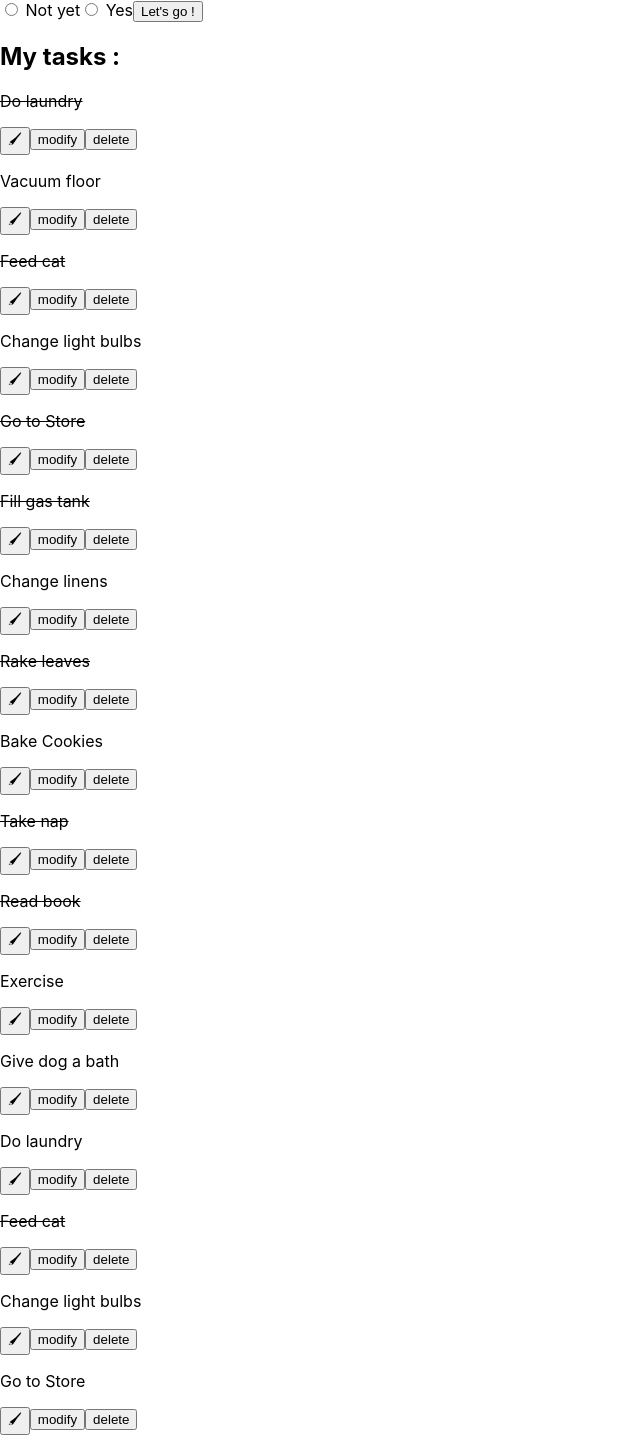
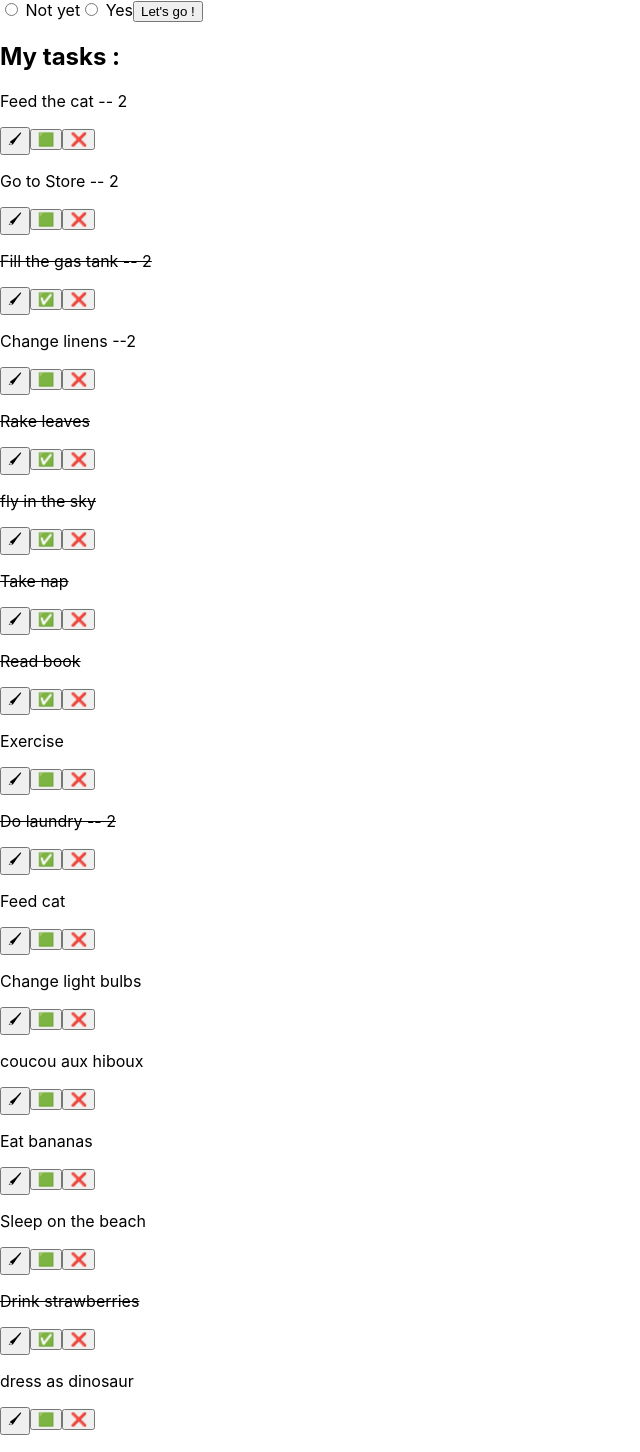
Before and after one commit to AlixV/todolist-mockjson-react, a React (Create React App) app: page / in a window 1280 px wide. Shown: the part 236-1688 px from the top of the page, without its empty margins (0-640 px from the left). Built offline with nearby package versions, Linux system fonts and the light colour scheme; data requests are answered from the project's data file.

Commit message:
CRUD done

```diff
--- a/data/db.json
+++ b/data/db.json
@@ -1,39 +1,24 @@
 {
   "todo": [
     {
-      "id": 2,
-      "task": "Do laundry",
-      "complete": true
+      "complete": false,
+      "task": "Feed the cat -- 2",
+      "id": 4
     },
     {
-      "id": 3,
-      "task": "Vacuum floor",
-      "complete": false
+      "complete": false,
+      "task": "Go to Store -- 2",
+      "id": 6
     },
     {
-      "id": 4,
-      "task": "Feed cat",
-      "complete": true
+      "complete": true,
+      "task": "Fill the gas tank -- 2",
+      "id": 7
     },
     {
-      "id": 5,
-      "task": "Change light bulbs",
-      "complete": false
-    },
-    {
-      "id": 6,
-      "task": "Go to Store",
-      "complete": true
-    },
-    {
-      "id": 7,
-      "task": "Fill gas tank",
-      "complete": true
-    },
-    {
-      "id": 8,
-      "task": "Change linens",
-      "complete": false
+      "task": "Change linens --2",
+      "complete": false,
+      "id": 8
     },
     {
       "id": 9,
@@ -41,9 +26,9 @@
       "complete": true
     },
     {
-      "id": 10,
-      "task": "Bake Cookies",
-      "complete": false
+      "task": "fly in the sky",
+      "complete": true,
+      "id": 10
     },
     {
       "id": 11,
@@ -56,24 +41,19 @@
       "complete": true
     },
     {
-      "id": 13,
+      "complete": false,
       "task": "Exercise",
-      "complete": false
+      "id": 13
     },
     {
-      "id": 14,
-      "task": "Give dog a bath",
-      "complete": false
+      "complete": true,
+      "task": "Do laundry -- 2",
+      "id": 15
     },
     {
-      "id": 15,
-      "task": "Do laundry",
-      "complete": false
-    },
-    {
-      "id": 17,
+      "complete": false,
       "task": "Feed cat",
-      "complete": true
+      "id": 17
     },
     {
       "id": 18,
@@ -81,12 +61,12 @@
       "complete": false
     },
     {
-      "id": 19,
-      "task": "Go to Store",
-      "complete": false
+      "task": "coucou aux hiboux",
+      "id": 19
     },
     {
       "task": "Eat bananas",
+      "complete": false,
       "id": 21
     },
     {
@@ -95,14 +75,19 @@
       "id": 22
     },
     {
+      "complete": true,
       "task": "Drink strawberries",
-      "complete": true,
       "id": 23
     },
     {
+      "complete": false,
       "task": "dress as dinosaur",
-      "complete": true,
       "id": 24
+    },
+    {
+      "complete": false,
+      "task": "go en Australie -- 3",
+      "id": 25
     }
   ]
 }
--- a/package.json
+++ b/package.json
@@ -8,6 +8,7 @@
     "@testing-library/user-event": "^13.5.0",
     "axios": "^0.27.2",
     "react": "^18.2.0",
+    "react-confirm-alert": "^3.0.6",
     "react-dom": "^18.2.0",
     "react-router-dom": "^6.4.0",
     "react-scripts": "5.0.1",
--- a/src/App.js
+++ b/src/App.js
@@ -10,6 +10,9 @@ function App() {
   const [newTask, setNewTask] = useState();
   const [complete, setComplete] = useState(false);
 
+  // const [modifytask, setModifytask] = useState();
+  // const [modifycomplete, setModifycomplete] = useState();
+
   useEffect(() => {
     fetch("http://localhost:8000/todo")
       .then((res) => {
@@ -18,7 +21,7 @@ function App() {
       .then((data) => {
         setTasks(data);
       });
-  }, [newTask]); // comment surveiller sans infinit loop à l'ouverture
+  }, [newTask]);
 
   const deleteTask = (id) => {
     axios
@@ -36,14 +39,14 @@ function App() {
       .catch((e) => console.log(e));
   };
 
-  const updateTask = (id) => {
-    axios
-      .put("http://localhost:8000/todo/" + id)
-      .then(() => {
-        console.log("update successful");
-      })
-      .catch((e) => console.log(e));
-  };
+  // const updateTask = (id) => {
+  //   axios
+  //     .put("http://localhost:8000/todo/" + id)
+  //     .then(() => {
+  //       console.log("update successful");
+  //     })
+  //     .catch((e) => console.log(e));
+  // };
 
   // const completeTask = (id) => {
   //   axios
@@ -64,11 +67,7 @@ function App() {
         setComplete={setComplete}
       />
       {tasks && (
-        <TodoList
-          tasks={tasks}
-          deleteTask={deleteTask}
-          updateTask={updateTask}
-        />
+        <TodoList tasks={tasks} setTasks={setTasks} deleteTask={deleteTask} />
       )}
     </div>
   );
--- a/src/components/Todo.jsx
+++ b/src/components/Todo.jsx
@@ -1,23 +1,70 @@
 import React, { useState } from "react";
 import axios from "axios";
+// import { confirmAlert } from "react-confirm-alert";
 
-const Todo = ({ task, complete, id, deleteTask, updateTask }) => {
-  const { modifytask, setModifytask } = useState();
+const Todo = ({ task, complete, id, deleteTask, tasks, setTasks }) => {
+  const [modifytask, setModifytask] = useState(task);
+  const [modifycomplete, setModifycomplete] = useState(complete);
   const [isClicked, setIsClicked] = useState(false);
+
+  //   const submit = () => {
+  //     confirmAlert({
+  //       title: "Confirm to submit",
+  //       message: "Are you sure to do this.",
+  //       buttons: [
+  //         {
+  //           label: "Yes",
+  //           onClick: () => alert("Click Yes"),
+  //         },
+  //         {
+  //           label: "No",
+  //           onClick: () => alert("Click No"),
+  //         },
+  //       ],
+  //     });
+  //   };
 
   const handleModifyTask = (e) => {
     e.preventDefault();
-
-    const modifyTaskForm = { task: modifytask };
-    console.log(modifyTaskForm);
-
+    const modifyTaskForm = { task: modifytask, complete: modifycomplete }; // donner id ?
+    console.log("modifyTaskForm : " + modifyTaskForm);
     axios
-      .put("http://localhost:8000/todo/" + id, modifyTaskForm)
+      .put("http://localhost:8000/todo/" + id, modifyTaskForm) // patch ?
       .then(() => {
         console.log("update done");
+        setIsClicked(false);
+        fetch("http://localhost:8000/todo")
+          .then((res) => {
+            return res.json();
+          })
+          .then((data) => {
+            setTasks(data);
+          });
       })
       .catch((e) => console.log(e));
   };
+
+  const handleModifyComplete = (e) => {
+    e.preventDefault();
+    const modifyCompleteForm = { complete: !modifycomplete, task: modifytask }; // donner id ?
+    console.log("modifyTaskForm : " + modifyCompleteForm);
+    axios
+      .put("http://localhost:8000/todo/" + id, modifyCompleteForm) // patch ?
+      .then(() => {
+        console.log("update done");
+        setModifycomplete(!modifycomplete);
+        fetch("http://localhost:8000/todo")
+          .then((res) => {
+            return res.json();
+          })
+          .then((data) => {
+            setTasks(data);
+          });
+      })
+      .catch((e) => console.log(e));
+  };
+
+  //setModifycomplete(!modifycomplete)
 
   return (
     <div className={complete ? " post-it strike" : "post-it"} key={id}>
@@ -33,16 +80,24 @@ const Todo = ({ task, complete, id, deleteTask, updateTask }) => {
             value={modifytask}
             onChange={(e) => setModifytask(e.target.value)}
           />
+
           <button type="submit"> good !</button>
         </form>
       ) : (
         <p> {task}</p>
       )}
+
       <button onClick={() => setIsClicked(!isClicked)}>🖌</button>
 
-      <button onClick={() => updateTask(id)}>modify</button>
+      <button onClick={(e) => handleModifyComplete(e)}>
+        {modifycomplete ? "✅" : "🟩"}
+      </button>
 
-      <button onClick={() => deleteTask(id)}>delete</button>
+      {/* <button onClick={() => submit()}>Confirm dialog</button> */}
+
+      {/* <button onClick={() => updateTask(id)}>modify</button> */}
+
+      <button onClick={() => deleteTask(id)}>❌</button>
     </div>
   );
 };
--- a/src/components/TodoList.jsx
+++ b/src/components/TodoList.jsx
@@ -1,12 +1,13 @@
 import React from "react";
 import Todo from "./Todo";
 
-const TodoList = ({ tasks, deleteTask, updateTask }) => {
-  // const { tasks, deleteTask, updateTask } = props;
+const TodoList = ({ tasks, setTasks, deleteTask }) => {
+
   return (
     <>
       <h2> My tasks : </h2>
-      {/* {tasks ? (  */}
+
+      {/* {tasks.length > 0 ? (  */}
       <div className="post-it-list">
         {tasks.map((onetask,i) => {
           return (
@@ -15,10 +16,9 @@ const TodoList = ({ tasks, deleteTask, updateTask }) => {
               task = {onetask.task}
               complete ={onetask.complete}
               id = {onetask.id}
-
+              deleteTask={deleteTask}
               tasks={tasks}
-              deleteTask={deleteTask}
-              updateTask={updateTask}
+              setTasks={setTasks}
             />
 
           );
```
Also changed, not shown: src/components/brouillon.txt, 1 other file (tests, documents, lock files or other folders).
